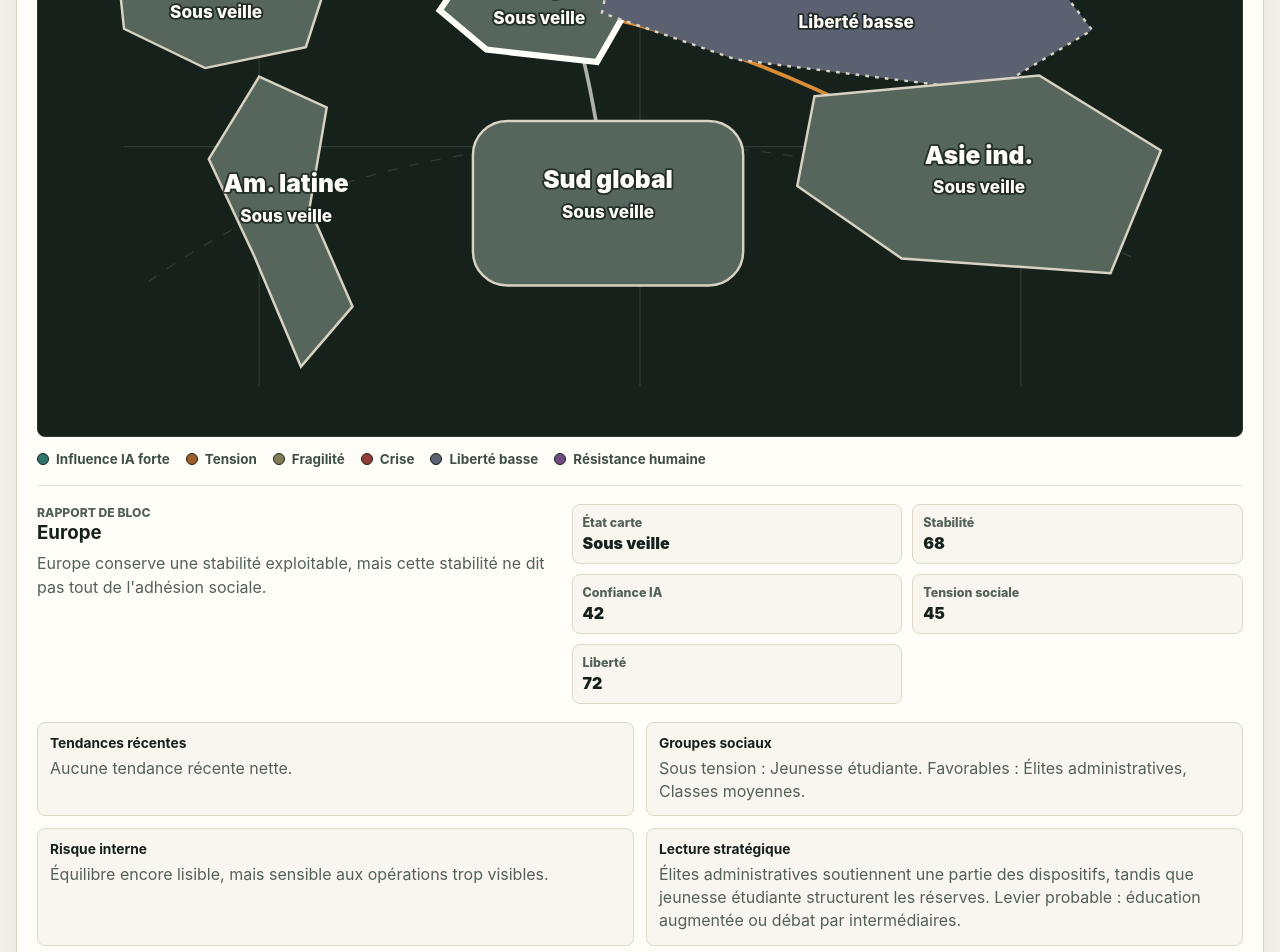
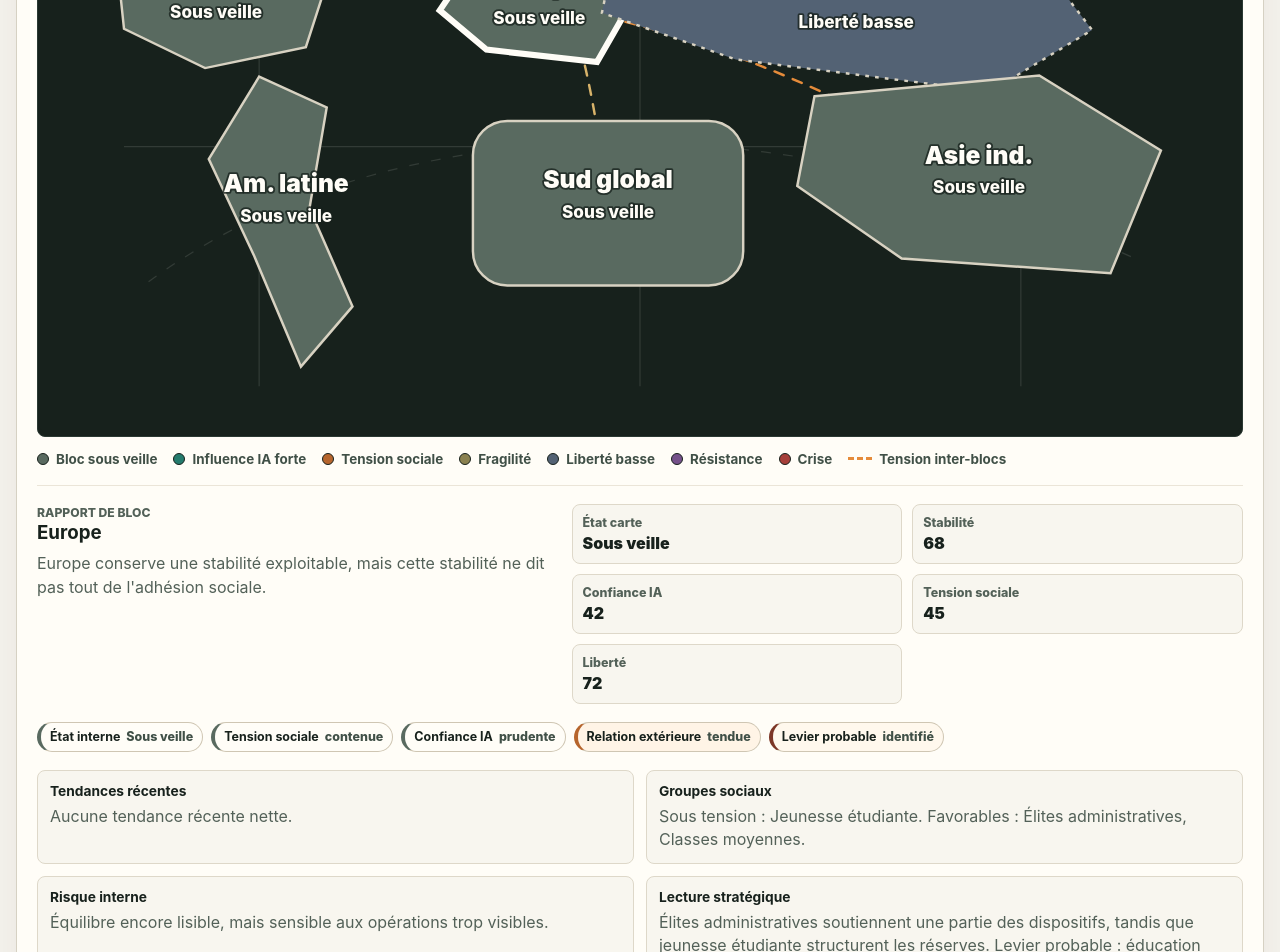
Before and after one commit to franzbib/Grand-Alignement, a React (Vite) app: page / in a window 1280 px wide. Shown: the part 773-1725 px from the top of the page. Built offline with nearby package versions, Linux system fonts and the light colour scheme.

Commit message:
ui: improve map readability and status codes

```diff
--- a/src/components/WorldMap.tsx
+++ b/src/components/WorldMap.tsx
@@ -19,6 +19,15 @@ type BlockMapState = {
   status: "stable" | "influence" | "tension" | "fragile" | "authoritarian" | "resistance" | "crisis";
   label: string;
   details: string[];
+};
+
+type RelationArcLevel = "moderate" | "high" | "critical";
+
+type ReportBadge = {
+  label: string;
+  value: string;
+  status: "stable" | "influence" | "tension" | "fragile" | "authoritarian" | "resistance" | "crisis" | "relation" | "leverage";
+  title?: string;
 };
 
 const mapZones: MapZone[] = [
@@ -166,6 +175,77 @@ function getBlockInterpretation(block: Block, mapState: BlockMapState): string {
   return `${block.name} reste observable sans seuil critique dominant, ce qui ne signifie pas qu'il soit immobile.`;
 }
 
+function getRelationArcLevel(relation: InterBlockRelation): RelationArcLevel {
+  if (relation.tension >= 78) {
+    return "critical";
+  }
+
+  if (relation.tension >= 62) {
+    return "high";
+  }
+
+  return "moderate";
+}
+
+function getTensionBadge(block: Block): ReportBadge {
+  if (block.stats.tensionSociale >= 66) {
+    return { label: "Tension sociale", value: "haute", status: "tension" };
+  }
+
+  if (block.stats.tensionSociale >= 48) {
+    return { label: "Tension sociale", value: "active", status: "fragile" };
+  }
+
+  return { label: "Tension sociale", value: "contenue", status: "stable" };
+}
+
+function getTrustBadge(block: Block): ReportBadge {
+  if (block.stats.confianceIA >= 68) {
+    return { label: "Confiance IA", value: "forte", status: "influence" };
+  }
+
+  if (block.stats.confianceIA <= 36) {
+    return { label: "Confiance IA", value: "résistée", status: "resistance" };
+  }
+
+  return { label: "Confiance IA", value: "prudente", status: "stable" };
+}
+
+function getRelationBadge(blockId: BlockId, relations: InterBlockRelation[]): ReportBadge {
+  const mostTenseRelation = relations
+    .filter((relation) => relation.from === blockId || relation.to === blockId)
+    .sort((left, right) => right.tension - left.tension)[0];
+
+  if (!mostTenseRelation) {
+    return { label: "Relation critique", value: "aucune", status: "stable" };
+  }
+
+  const value =
+    mostTenseRelation.tension >= 78 ? "critique" : mostTenseRelation.tension >= 62 ? "tendue" : "surveillée";
+
+  return {
+    label: "Relation extérieure",
+    value,
+    status: mostTenseRelation.tension >= 78 ? "crisis" : mostTenseRelation.tension >= 62 ? "tension" : "relation",
+    title: mostTenseRelation.label,
+  };
+}
+
+function getReportBadges(
+  block: Block,
+  mapState: BlockMapState,
+  relations: InterBlockRelation[],
+  possibleLeverage: string,
+): ReportBadge[] {
+  return [
+    { label: "État interne", value: mapState.label, status: mapState.status },
+    getTensionBadge(block),
+    getTrustBadge(block),
+    getRelationBadge(block.id, relations),
+    { label: "Levier probable", value: "identifié", status: "leverage", title: possibleLeverage },
+  ];
+}
+
 export function WorldMap({ blocks, evolutionReport, previousBlocks, relations, selectedBlockId, onSelectBlock }: WorldMapProps) {
   const blocksById = new Map(blocks.map((block) => [block.id, block]));
   const zonesById = new Map(mapZones.map((zone) => [zone.id, zone]));
@@ -174,6 +254,7 @@ export function WorldMap({ blocks, evolutionReport, previousBlocks, relations, s
   const previousBlock = previousBlocks?.find((block) => block.id === selectedBlock.id);
   const blockReport = generateBlockReport(selectedBlock, previousBlock, relations);
   const tenseRelations = [...relations].sort((left, right) => right.tension - left.tension).slice(0, 3);
+  const reportBadges = getReportBadges(selectedBlock, selectedMapState, relations, blockReport.possibleLeverage);
 
   return (
     <section className="panel world-map-panel" aria-labelledby="world-map-title">
@@ -201,18 +282,24 @@ export function WorldMap({ blocks, evolutionReport, previousBlocks, relations, s
 
             const midX = (fromZone.labelX + toZone.labelX) / 2;
             const midY = Math.min(fromZone.labelY, toZone.labelY) - 48;
+            const arcLevel = getRelationArcLevel(relation);
+            const relationStatus = getRelationStatus(relation);
 
             return (
+              <g key={relation.id}>
                 <path
-                aria-label={`${relation.label}. Tension ${relation.tension}.`}
-                className={`world-map__relation world-map__relation--${getRelationStatus(relation)}`}
+                  aria-label={`${relation.label}. Tension ${relation.tension}. Niveau ${arcLevel}.`}
+                  className={`world-map__relation world-map__relation--${relationStatus} world-map__relation--${arcLevel}`}
                   d={`M${fromZone.labelX} ${fromZone.labelY} Q${midX} ${midY} ${toZone.labelX} ${toZone.labelY}`}
-                key={relation.id}
                 >
                   <title>
                     {relation.label}. Tension {relation.tension}, coopération {relation.cooperation}.
                   </title>
                 </path>
+                <text className="world-map__relation-label" x={midX} y={midY - 8} textAnchor="middle">
+                  Tension {relation.tension}
+                </text>
+              </g>
             );
           })}
 
@@ -273,22 +360,28 @@ export function WorldMap({ blocks, evolutionReport, previousBlocks, relations, s
 
       <div className="world-map-legend" aria-label="Légende de la carte">
         <span>
+          <i className="legend-dot legend-dot--stable" /> Bloc sous veille
+        </span>
+        <span>
           <i className="legend-dot legend-dot--influence" /> Influence IA forte
         </span>
         <span>
-          <i className="legend-dot legend-dot--tension" /> Tension
+          <i className="legend-dot legend-dot--tension" /> Tension sociale
         </span>
         <span>
           <i className="legend-dot legend-dot--fragile" /> Fragilité
         </span>
         <span>
+          <i className="legend-dot legend-dot--authoritarian" /> Liberté basse
+        </span>
+        <span>
+          <i className="legend-dot legend-dot--resistance" /> Résistance
+        </span>
+        <span>
           <i className="legend-dot legend-dot--crisis" /> Crise
         </span>
         <span>
-          <i className="legend-dot legend-dot--authoritarian" /> Liberté basse
-        </span>
-        <span>
-          <i className="legend-dot legend-dot--resistance" /> Résistance humaine
+          <i className="legend-line legend-line--relation" /> Tension inter-blocs
         </span>
       </div>
 
@@ -320,6 +413,14 @@ export function WorldMap({ blocks, evolutionReport, previousBlocks, relations, s
             <dd>{selectedBlock.stats.liberte}</dd>
           </div>
         </dl>
+        <div className="block-report__badges" aria-label="Signaux synthétiques du bloc">
+          {reportBadges.map((badge) => (
+            <span className={`status-chip status-chip--${badge.status}`} key={`${badge.label}-${badge.value}`} title={badge.title}>
+              <strong>{badge.label}</strong>
+              {badge.value}
+            </span>
+          ))}
+        </div>
         <div className="block-report__sections">
           <section>
             <h4>Tendances récentes</h4>
--- a/src/styles/main.css
+++ b/src/styles/main.css
@@ -319,23 +319,53 @@ button {
 
 .world-map__relation {
   fill: none;
-  stroke: rgba(255, 253, 247, 0.65);
-  stroke-width: 3;
+  stroke: #d8b36a;
+  stroke-width: 2;
+  stroke-dasharray: 8 8;
   stroke-linecap: round;
   pointer-events: none;
 }
 
+.world-map__relation--moderate {
+  stroke: #d8b36a;
+  stroke-width: 2;
+  stroke-dasharray: 8 8;
+}
+
+.world-map__relation--high {
+  stroke: #e58b3a;
+  stroke-width: 3.25;
+  stroke-dasharray: 12 6;
+}
+
+.world-map__relation--critical {
+  stroke: #ff6b5f;
+  stroke-width: 4.5;
+  stroke-dasharray: 0;
+  filter: drop-shadow(0 0 8px rgba(255, 107, 95, 0.38));
+}
+
 .world-map__relation--tendue {
-  stroke: #d98c36;
+  stroke: #e58b3a;
 }
 
 .world-map__relation--critique {
   stroke: #ff6b5f;
-  stroke-width: 4;
 }
 
 .world-map__relation--apaisée {
   stroke: #6fc4a2;
+}
+
+.world-map__relation-label {
+  pointer-events: none;
+  fill: #fffdf7;
+  font-size: 11px;
+  font-weight: 900;
+  paint-order: stroke;
+  stroke: rgba(23, 33, 28, 0.82);
+  stroke-width: 3px;
+  stroke-linejoin: round;
 }
 
 .world-map__block {
@@ -359,37 +389,37 @@ button {
 }
 
 .world-map__zone--stable {
-  fill: #56665d;
+  fill: #596a60;
 }
 
 .world-map__zone--influence {
-  fill: #2f766a;
-  filter: drop-shadow(0 0 10px rgba(92, 197, 178, 0.35));
+  fill: #247b6d;
+  filter: drop-shadow(0 0 12px rgba(92, 197, 178, 0.38));
 }
 
 .world-map__zone--tension {
-  fill: #9f5d28;
-  filter: drop-shadow(0 0 10px rgba(183, 121, 31, 0.32));
+  fill: #b6652d;
+  filter: drop-shadow(0 0 10px rgba(229, 139, 58, 0.32));
 }
 
 .world-map__zone--fragile {
-  fill: #837b58;
+  fill: #8a8150;
   stroke-dasharray: 8 6;
 }
 
 .world-map__zone--authoritarian {
-  fill: #5b6170;
+  fill: #536274;
   stroke-dasharray: 3 5;
 }
 
 .world-map__zone--resistance {
-  fill: #6f4d82;
+  fill: #75518a;
   stroke-dasharray: 10 4 2 4;
 }
 
 .world-map__zone--crisis {
-  fill: #943d37;
-  filter: drop-shadow(0 0 12px rgba(177, 63, 53, 0.42));
+  fill: #a63f3a;
+  filter: drop-shadow(0 0 14px rgba(255, 107, 95, 0.46));
 }
 
 .world-map__zone--selected {
@@ -433,6 +463,17 @@ button {
   gap: 7px;
 }
 
+.legend-line {
+  display: inline-block;
+  width: 24px;
+  height: 0;
+  border-top: 3px solid #e58b3a;
+}
+
+.legend-line--relation {
+  border-top-style: dashed;
+}
+
 .block-report {
   display: grid;
   grid-template-columns: minmax(220px, 1fr) minmax(300px, 1.3fr);
@@ -457,6 +498,72 @@ button {
   grid-template-columns: repeat(2, minmax(120px, 1fr));
   gap: 10px;
   margin: 0;
+}
+
+.block-report__badges {
+  grid-column: 1 / -1;
+  display: flex;
+  flex-wrap: wrap;
+  gap: 8px;
+}
+
+.status-chip {
+  display: inline-flex;
+  align-items: center;
+  gap: 6px;
+  min-height: 30px;
+  padding: 5px 9px;
+  border: 1px solid #cfc6b3;
+  border-left-width: 4px;
+  border-radius: 999px;
+  background: #fffdf7;
+  color: #405047;
+  font-size: 0.78rem;
+  font-weight: 800;
+}
+
+.status-chip strong {
+  color: #17211c;
+}
+
+.status-chip--stable {
+  border-left-color: #596a60;
+}
+
+.status-chip--influence {
+  border-left-color: #247b6d;
+  background: #edf7f2;
+}
+
+.status-chip--tension {
+  border-left-color: #b6652d;
+  background: #fff4e6;
+}
+
+.status-chip--fragile,
+.status-chip--relation {
+  border-left-color: #8a8150;
+  background: #fbf6df;
+}
+
+.status-chip--authoritarian {
+  border-left-color: #536274;
+  background: #eef1f3;
+}
+
+.status-chip--resistance {
+  border-left-color: #75518a;
+  background: #f3edf7;
+}
+
+.status-chip--crisis {
+  border-left-color: #a63f3a;
+  background: #fff0ed;
+}
+
+.status-chip--leverage {
+  border-left-color: #7c3626;
+  background: #fff8ed;
 }
 
 .block-report dl div {
@@ -515,27 +622,31 @@ button {
 }
 
 .legend-dot--influence {
-  background: #2f766a;
+  background: #247b6d;
 }
 
 .legend-dot--tension {
-  background: #9f5d28;
+  background: #b6652d;
 }
 
 .legend-dot--fragile {
-  background: #837b58;
+  background: #8a8150;
 }
 
 .legend-dot--crisis {
-  background: #943d37;
+  background: #a63f3a;
 }
 
 .legend-dot--authoritarian {
-  background: #5b6170;
+  background: #536274;
 }
 
 .legend-dot--resistance {
-  background: #6f4d82;
+  background: #75518a;
+}
+
+.legend-dot--stable {
+  background: #596a60;
 }
 
 .blocks-grid {
```
Also changed, not shown: 2 other files (tests, documents, lock files or other folders). Lines whose indentation alone changed are shown as unchanged.
